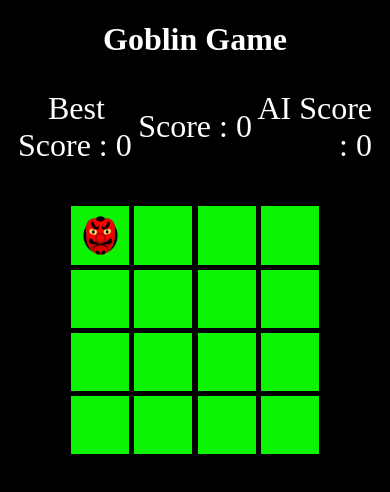
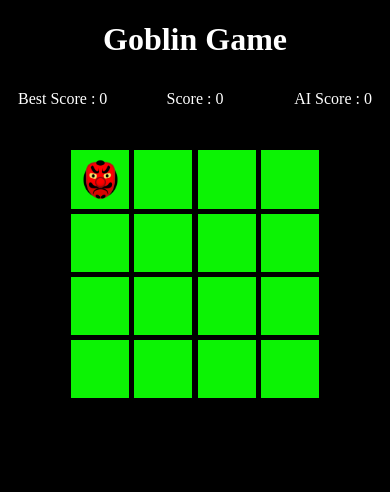
Before and after one commit to SemenovAndrei/ahj-3.1, a website built with webpack: page src/index.html in a window 390 px wide. Built offline with nearby package versions, Linux system fonts and the light colour scheme.

Commit message:
fix mobile font-size

```diff
--- a/src/css/style.css
+++ b/src/css/style.css
@@ -24,6 +24,12 @@ body {
   font-size: 2rem;
   color: #ffffff;
   text-align: center;
+}
+
+@media (max-width: 640px) {
+  .score {
+    font-size: 1rem;
+  }
 }
 
 .score-best {
```
